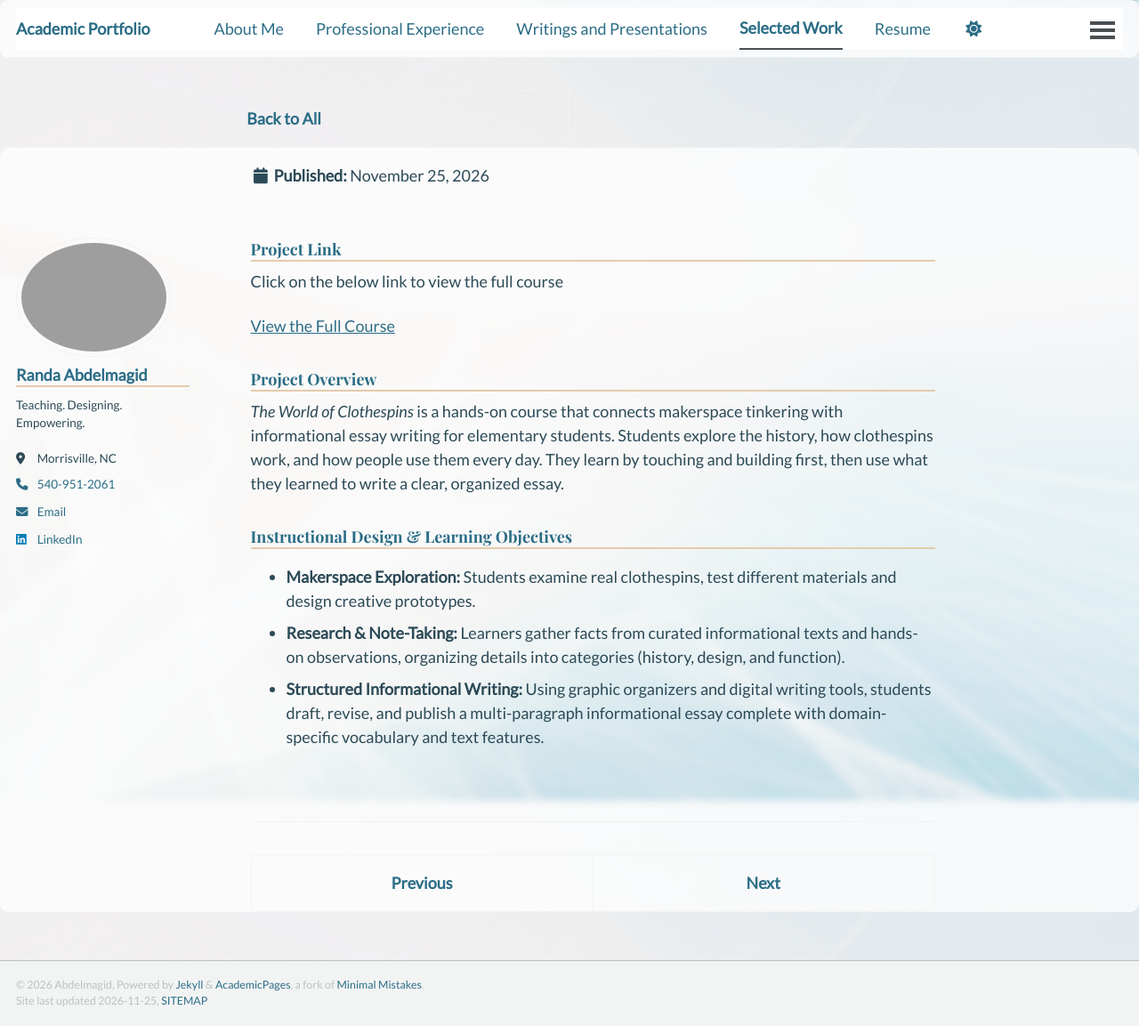
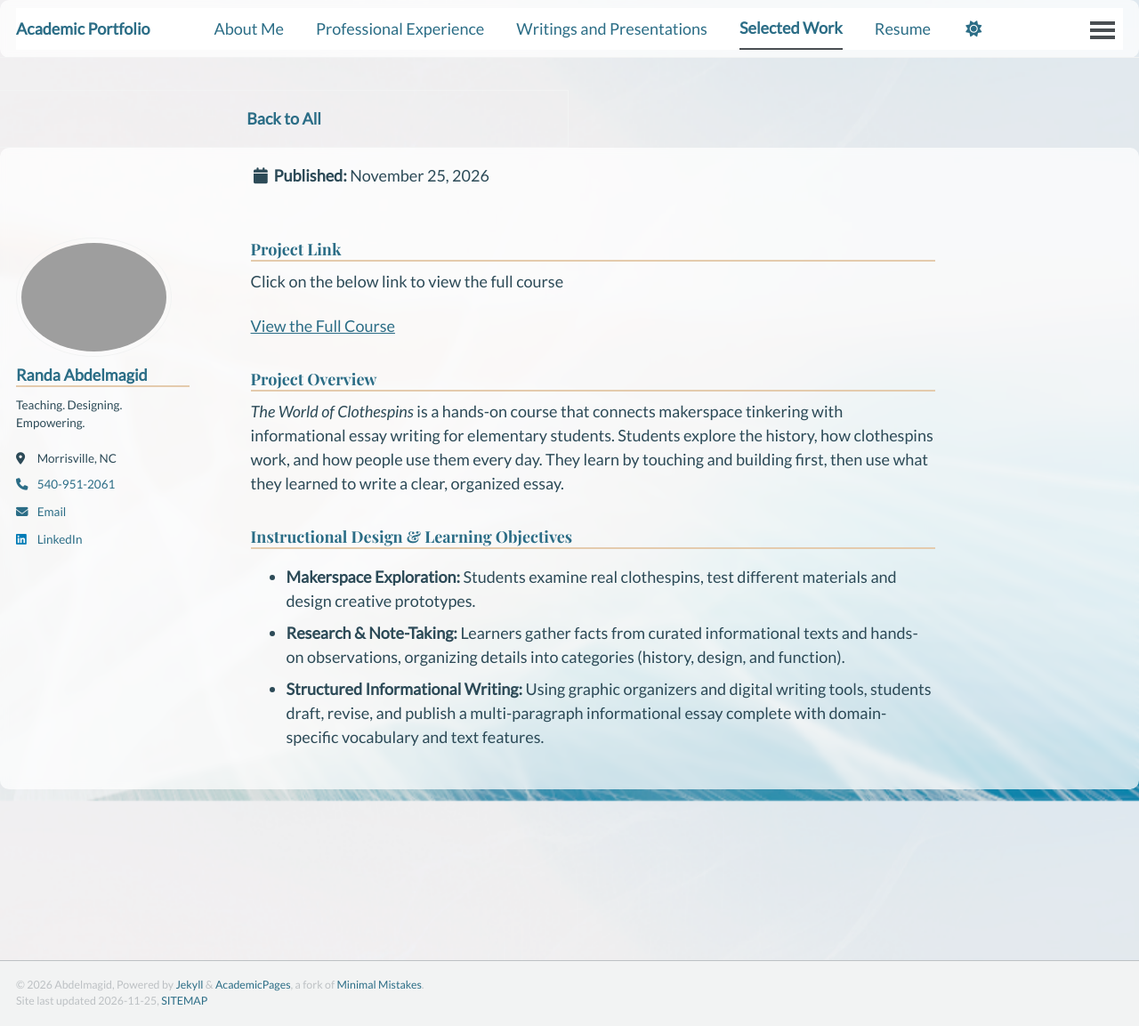
Before and after one commit to rfabdelmagid/rfabdelmagid.github.io, a Jekyll site: the page built from _portfolio/portfolio-1.md, in a window 1280 px wide and 1153 px high. Shown: the whole window at 89% size. Built offline with Jekyll 4.4.1, drawn with Linux system fonts in a browser that asks for light colours; a script bundle is joined from its source files by our own code; a style sheet for code colours, icons or effects is not loaded.

Commit message:
Update single.html

```diff
--- a/_layouts/single.html
+++ b/_layouts/single.html
@@ -65,7 +65,10 @@ layout: default
 
       {% if page.share %}{% include social-share.html %}{% endif %}
 
-      {% include post_pagination.html %}
+    {% unless page.collection == 'portfolio' %}
+     {% include post_pagination.html %}
+    {% endunless %}
+
     </div>
 
     {% if site.comments.provider and page.comments %}
```
